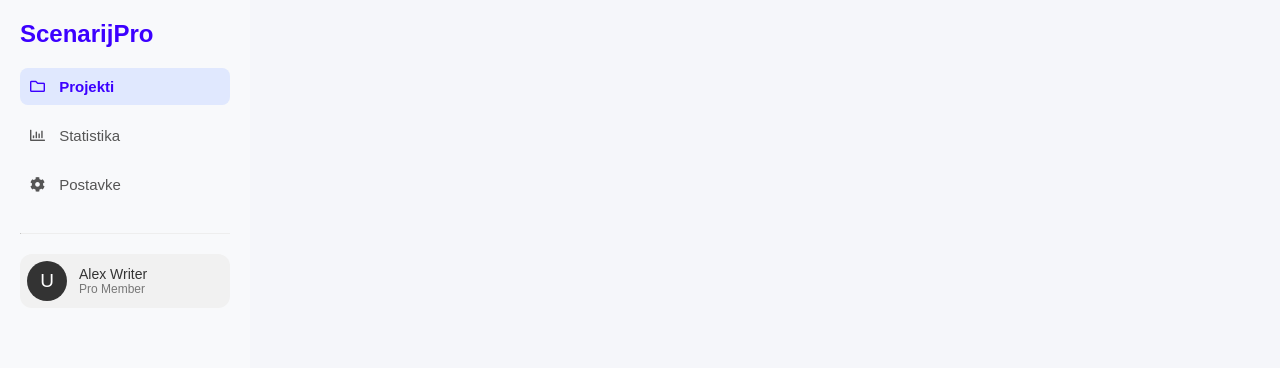
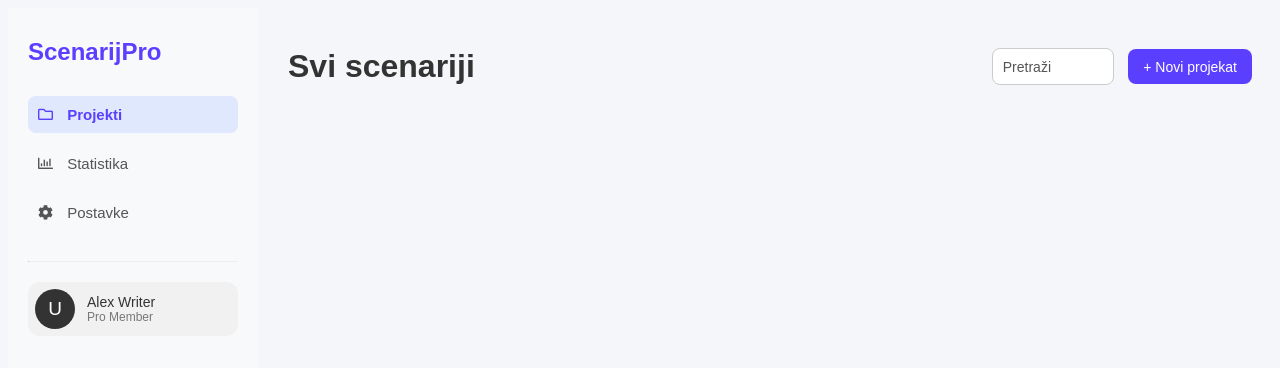
Before and after one commit to aminamemiic/ScenarijPro, a plain HTML site: page html/projects.html in a window 1280 px wide. Drawn offline with Linux system fonts and the light colour scheme.

Commit message:
uradjeno zaglavlje stranice

```diff
--- a/css/projects.css
+++ b/css/projects.css
@@ -1,5 +1,6 @@
 html {
     background-color: #f5f6fa;
+    font-family: 'Poppins', sans-serif;
 }
 
 .sidebar {
@@ -7,16 +8,18 @@ html {
     width: 250px;
     height: 100vh;
     margin: 0;
-    position: fixed;
     top: 0;
     left: 0;
+}
+
+.layout {
+    display: flex;
 }
 
 .menu {
     display: flex;
     flex-direction: column;
     gap: 12px;
-    font-family: sans-serif;
 }
 
 .menu .item {
@@ -31,7 +34,7 @@ html {
 
 .menu .active {
     background-color: rgb(224, 232, 254);
-    color: rgb(60, 0, 255);
+    color: #5B3FFF;
     font-weight: bold;
     padding: 10px;
 }
@@ -43,18 +46,17 @@ i {
 hr {
     margin-top: 30px;
     margin-bottom: 20px;
-    border-top: 1px rgb(232, 232, 232);
+    border-top: 1px rgb(225, 224, 224);
     margin-left: 20px;
     margin-right: 20px;
 }
 
 .naslov {
     font-size: 24px;
-    font-family: Poppins, sans-serif;
     font-weight: bold;
-    margin: 20px;
+    margin: 30px;
     margin-left: 20px;
-    color: rgb(60, 0, 255);
+    color: #5B3FFF;
 }
 
 .user-box {
@@ -76,14 +78,12 @@ hr {
     justify-content: center;
     align-items: center;
     font-weight: 500;
-    font-family: sans-serif;
     color: white;
     font-size: 19px;
 }
 
 .user-info .ime {
     font-size: 14px;
-    font-family: sans-serif;
     color: #333333;
     padding: 0;
     margin: 0 0;
@@ -91,8 +91,48 @@ hr {
 
 .user-info .uloga {
     font-size: 12px;
-    font-family: sans-serif;
     color: #777777;
     padding: 0;
     margin: 0 0;
 }
+
+.sadrzaj {
+    flex: 1;
+    padding: 20px;
+}
+
+.zaglavlje {
+    display: flex;
+    justify-content: space-between;
+    align-items: center;
+}
+
+.glavni-naslov {
+    font-size: 32px;
+    font-weight: bold;
+    margin: 20px 10px;
+    color: #333333;
+}
+
+#pretrazivanje {
+    width: 100px;
+    height: 35px;
+    border: 1px solid #ccc;
+    border-radius: 8px;
+    padding: 0 10px;
+    font-size: 14px;
+    color: #555;
+    margin-right: 5px;
+}
+
+#dugme-pretrazi {
+    height: 35px;
+    border: none;
+    border-radius: 8px;
+    background-color: #5B3FFF;
+    color: white;
+    font-size: 14px;
+    padding: 0 15px;
+    cursor: pointer;
+    margin-left: 5px;
+}
--- a/html/projects.html
+++ b/html/projects.html
@@ -8,6 +8,7 @@
     <link href="https://cdnjs.cloudflare.com/ajax/libs/font-awesome/5.15.3/css/all.min.css" rel="stylesheet" />
 </head>
 <body>
+    <div class="layout">
         <header class="sidebar">
             <h1 class="naslov">ScenarijPro</h1>
             <nav class="menu">
@@ -24,5 +25,15 @@
                 </div>
             </div>
         </header>
+        <main class="sadrzaj">
+            <div class="zaglavlje">
+                <h1 class="glavni-naslov">Svi scenariji</h1>
+                <form class="pretrazivanje-forma">
+                    <input type="text" id="pretrazivanje" value="Pretraži">
+                    <input type="button" id="dugme-pretrazi" value="+ Novi projekat"></button>
+                </form>
+            </div>
+        </main>
+    </div>
 </body>
 </html>
```
Lines whose indentation alone changed are shown as unchanged.
